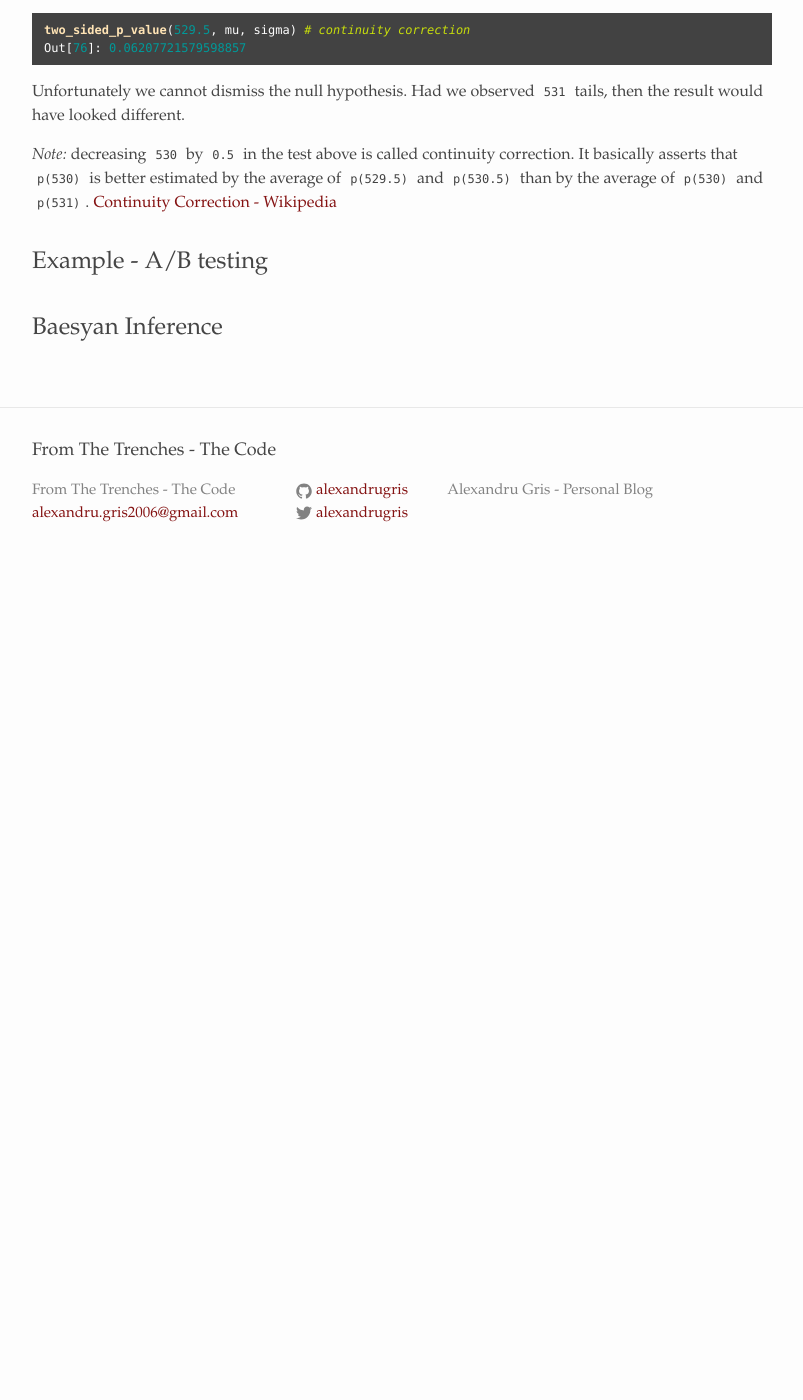
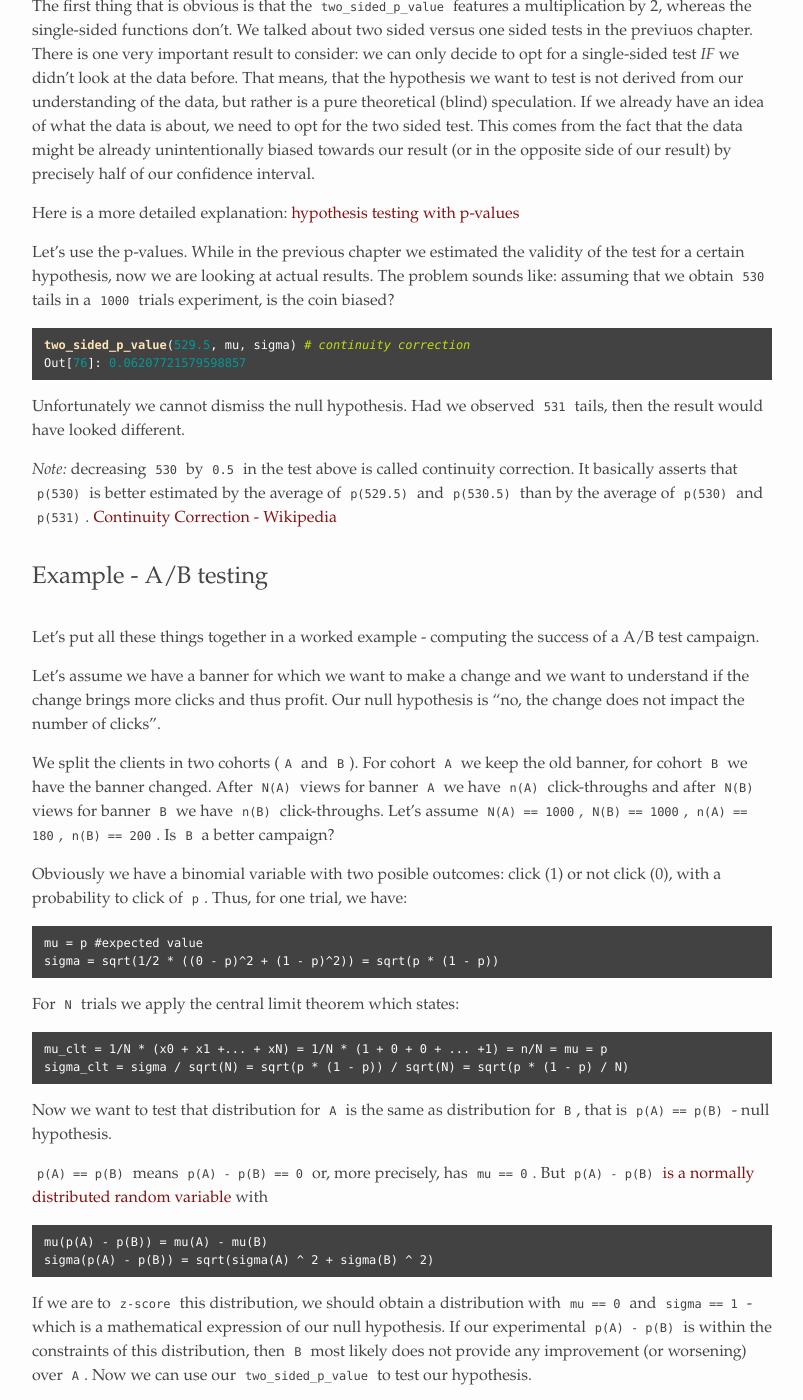
Before and after one commit to alexandrugris/my-jekyll-tech-blog, a Jekyll site: the page built from MyBlog/_posts/2017-05-14-p-values-hypothesis-testing.markdown, in a window 1280 px wide and 1400 px high, scrolled down 4980 px. Shown: the whole window, without its empty margins (238-1041 px from the left). Built offline with Jekyll 4.4.1, drawn with Linux system fonts in a browser that asks for light colours; before the commit the page ends 5565 px from its top, so only the background shows below that; some of the changed text lies outside the part shown.

Commit message:
with A/B testing

````diff
--- a/MyBlog/_posts/2017-05-14-p-values-hypothesis-testing.markdown
+++ b/MyBlog/_posts/2017-05-14-p-values-hypothesis-testing.markdown
@@ -227,4 +229,75 @@ Unfortunately we cannot dismiss the null hypothesis. Had we observed `531` tails
 
 ## Example - A/B testing
 
+Let's put all these things together in a worked example - computing the success of a A/B test campaign.
+
+Let's assume we have a banner for which we want to make a change and we want to understand if the change brings more clicks and thus profit. Our null hypothesis is "no, the change does not impact the number of clicks".
+
+We split the clients in two cohorts (`A` and `B`). For cohort `A` we keep the old banner, for cohort `B` we have the banner changed. After `N(A)` views for banner `A` we have `n(A)` click-throughs and after `N(B)` views for banner `B` we have `n(B)` click-throughs. Let's assume `N(A) == 1000`, `N(B) == 1000`, `n(A) == 180`, `n(B) == 200`. Is `B` a better campaign?
+
+Obviously we have a binomial variable with two posible outcomes: click (1) or not click (0), with a probability to click of `p`. Thus, for one trial, we have:
+
+```
+mu = p #expected value
+sigma = sqrt(1/2 * ((0 - p)^2 + (1 - p)^2)) = sqrt(p * (1 - p))
+```
+
+For `N` trials we apply the central limit theorem which states:
+
+```
+mu_clt = 1/N * (x0 + x1 +... + xN) = 1/N * (1 + 0 + 0 + ... +1) = n/N = mu = p
+sigma_clt = sigma / sqrt(N) = sqrt(p * (1 - p)) / sqrt(N) = sqrt(p * (1 - p) / N)
+```
+
+Now we want to test that distribution for `A` is the same as distribution for `B`, that is `p(A) == p(B)` - null hypothesis.
+
+`p(A) == p(B)` means `p(A) - p(B) == 0` or, more precisely, has `mu == 0`. But `p(A) - p(B)` [is a normally distributed random variable](https://en.wikipedia.org/wiki/Normal_distribution#Operations_on_normal_deviates) with
+
+```
+mu(p(A) - p(B)) = mu(A) - mu(B)
+sigma(p(A) - p(B)) = sqrt(sigma(A) ^ 2 + sigma(B) ^ 2)
+```
+
+If we are to [`z-score`](http://stattrek.com/statistics/dictionary.aspx?definition=Normal_random_variable) this distribution, we should obtain a distribution with `mu == 0` and `sigma == 1` - which is a mathematical expression of our null hypothesis. If our experimental `p(A) - p(B)` is within the constraints of this distribution, then `B` most likely does not provide any improvement (or worsening) over `A`. Now we can use our `two_sided_p_value` to test our hypothesis.
+
+The code:
+
+```python
+def abtest_estimated_params_trial(N, n):
+    mu = n / N
+    sigma = math.sqrt(mu * ( 1- mu) / N)
+    return (mu, sigma)
+
+def pA_minus_pB(Na, na, Nb, nb):
+    muA, sigmaA = abtest_estimated_params_trial(Na, na)
+    muB, sigmaB = abtest_estimated_params_trial(Nb, nb)
+
+    # the following number should be normally distributed with mu = 0 and sigma == 1
+    return (muA - muB) / math.sqrt(sigmaA ** 2 + sigmaB ** 2)
+
+two_sided_p_value(pA_minus_pB(1000, 200, 1000, 150), 0, 1)
+```
+
+With the results:
+
+```python
+two_sided_p_value(pA_minus_pB(1000, 200, 1000, 250), 0, 1)
+Out[6]: 0.007313777221710671 # > 0.05, we can safely reject the null hypothesis
+
+two_sided_p_value(pA_minus_pB(1000, 200, 1000, 350), 0, 1)
+Out[7]: 2.531308496145357e-14 # > 0.5, we can safely reject the null hypothesis
+
+two_sided_p_value(pA_minus_pB(1000, 200, 1000, 210), 0, 1)
+Out[8]: 0.5796241923602059 # cannot reject the null
+
+two_sided_p_value(pA_minus_pB(1000, 200, 1000, 180), 0, 1)
+Out[9]: 0.25414197654223614 # cannot reject the null
+
+two_sided_p_value(pA_minus_pB(1000, 200, 1000, 170), 0, 1)
+Out[10]: 0.08382984264631776 # still cannot reject the null
+
+two_sided_p_value(pA_minus_pB(1000, 200, 1000, 150), 0, 1)
+Out[11]: 0.003189699706216853 # we can safely reject the null
+```
+
 ## Baesyan Inference
````
Also changed, not shown: other parts of MyBlog/_posts/2017-05-14-p-values-hypothesis-testing.markdown (+3 -1 lines).
